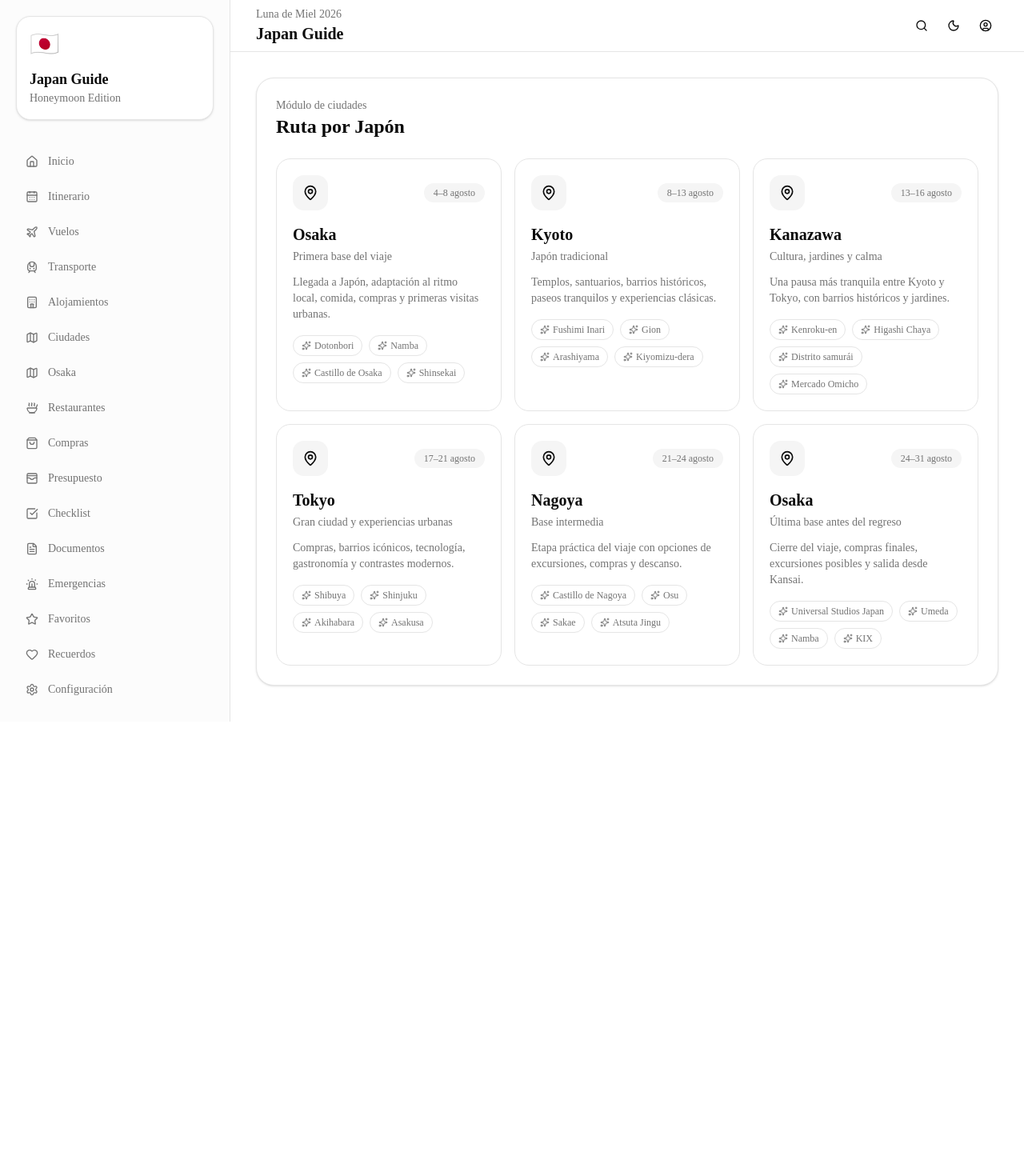
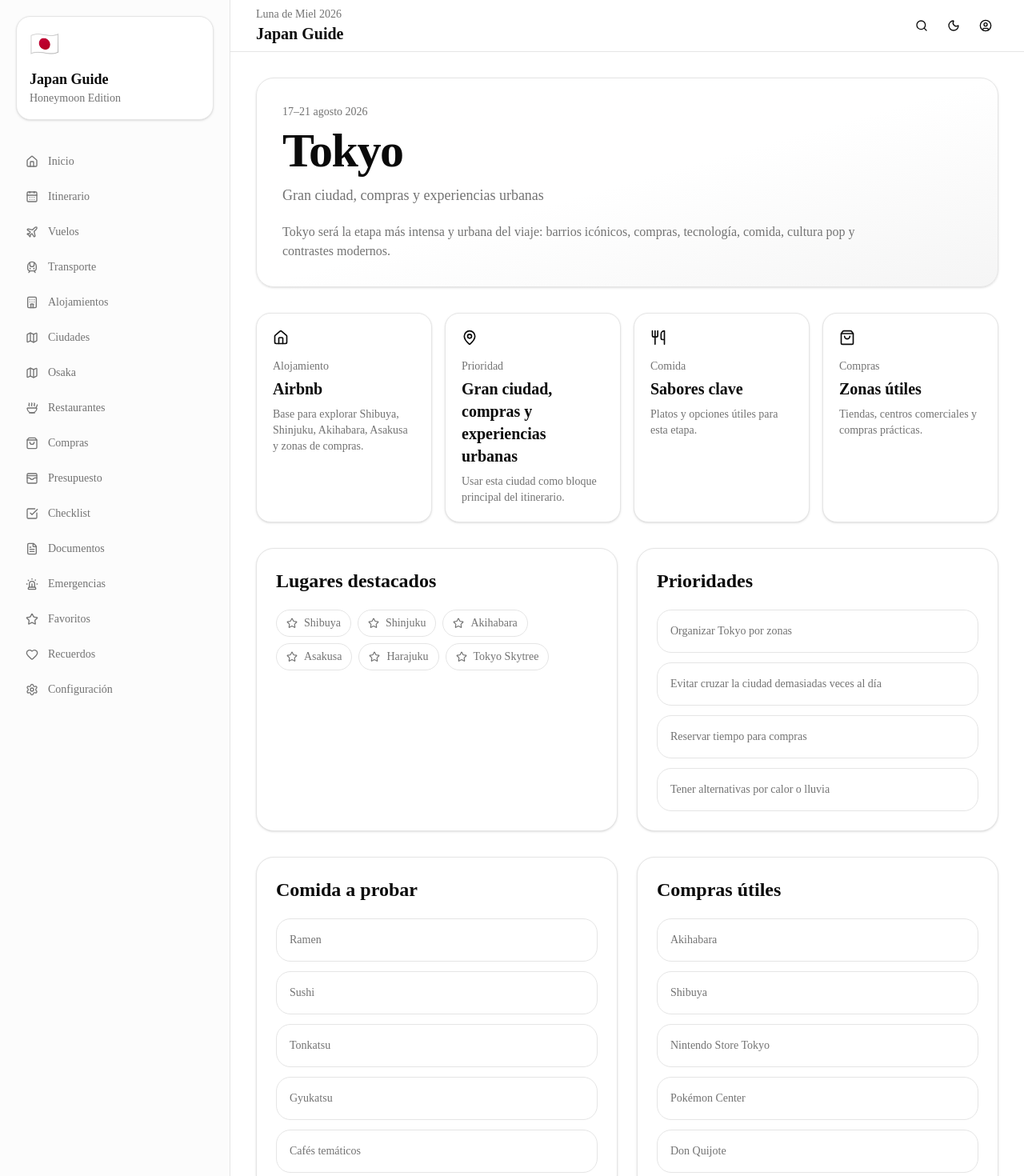
Before and after one commit to juanmartin1903/Japan-Guide, a Next.js app: page /ciudades in a window 1280 px wide. Shown: the top 1470 px of the page at 80% size. Before the commit the page ends 902 px from the top, so only its background shows below. Built offline with nearby package versions, Linux system fonts and the light colour scheme.

Commit message:
Add Tokyo city detail page

```diff
--- a/app/ciudades/page.tsx
+++ b/app/ciudades/page.tsx
@@ -1,10 +1,11 @@
 import AppLayout from "@/components/app/AppLayout";
-import CitiesOverview from "@/components/app/CitiesOverview";
+import CityDetailPage from "@/components/app/CityDetailPage";
+import { tokyo } from "@/data/cities/tokyo/overview";
 
-export default function CiudadesPage() {
+export default function TokyoPage() {
   return (
     <AppLayout>
-      <CitiesOverview />
+      <CityDetailPage city={tokyo} />
     </AppLayout>
   );
 }
--- /dev/null
+++ b/data/cities/tokyo/overview.ts
@@ -0,0 +1,40 @@
+export const tokyo = {
+  name: "Tokyo",
+  dates: "17–21 agosto 2026",
+  role: "Gran ciudad, compras y experiencias urbanas",
+  summary:
+    "Tokyo será la etapa más intensa y urbana del viaje: barrios icónicos, compras, tecnología, comida, cultura pop y contrastes modernos.",
+  stay: {
+    type: "Airbnb",
+    status: "Confirmado",
+    notes: "Base para explorar Shibuya, Shinjuku, Akihabara, Asakusa y zonas de compras.",
+  },
+  highlights: [
+    "Shibuya",
+    "Shinjuku",
+    "Akihabara",
+    "Asakusa",
+    "Harajuku",
+    "Tokyo Skytree",
+  ],
+  priorities: [
+    "Organizar Tokyo por zonas",
+    "Evitar cruzar la ciudad demasiadas veces al día",
+    "Reservar tiempo para compras",
+    "Tener alternativas por calor o lluvia",
+  ],
+  food: [
+    "Ramen",
+    "Sushi",
+    "Tonkatsu",
+    "Gyukatsu",
+    "Cafés temáticos",
+  ],
+  shopping: [
+    "Akihabara",
+    "Shibuya",
+    "Nintendo Store Tokyo",
+    "Pokémon Center",
+    "Don Quijote",
+  ],
+} as const;
```
